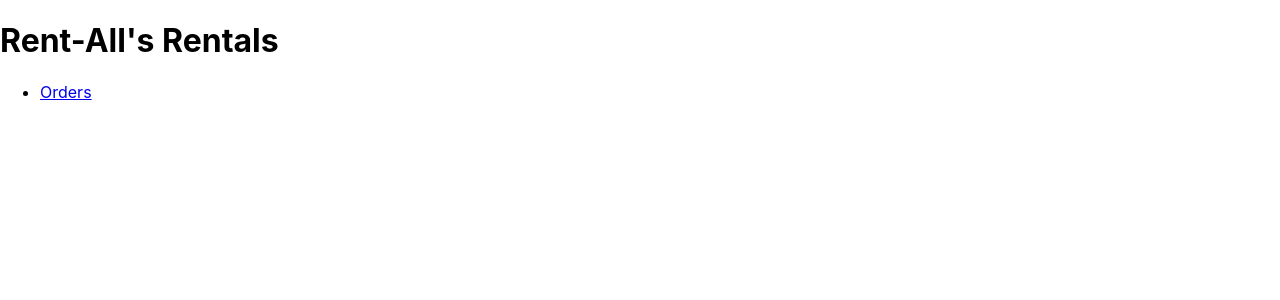
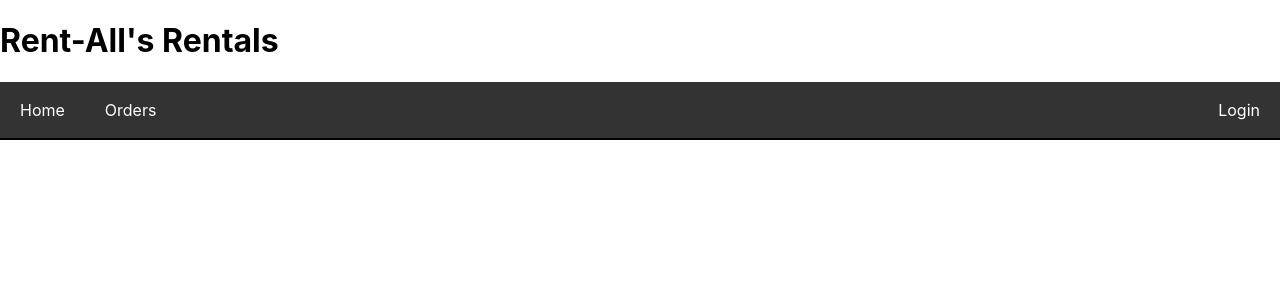
Before and after one commit to 240408-JavaReactAWS/CarRentalProject1, a React (Create React App) app in the folder car-rental-frontend/: page / in a window 1280 px wide. Shown: the top 300 px of the page. Built offline with nearby package versions, Linux system fonts and the light colour scheme.

Commit message:
Added Nav bar

```diff
--- a/car-rental-frontend/src/App.tsx
+++ b/car-rental-frontend/src/App.tsx
@@ -3,6 +3,7 @@ import logo from './logo.svg';
 import './App.css';
 import {BrowserRouter, Route, Routes} from 'react-router-dom'
 import OrderPage from './components/orders/OrderPage';
+import Nav from './components/nav/Nav';
 
 
 function App() {
@@ -13,13 +14,7 @@ function App() {
       </header>
       <BrowserRouter>
         {/* Replace with Nav Component */}
-        <nav>
-          <ul>
-            <li>
-              <a href="/orders">Orders</a>
-            </li>
-          </ul>
-        </nav>
+        <Nav />
         <Routes>
           {/* <Route path="/" element={<Home />} /> */}
           {/* <Route path="/vehicles" element={<VehiclePage />} /> */}
--- /dev/null
+++ b/car-rental-frontend/src/components/nav/Nav.css
@@ -0,0 +1,33 @@
+nav{
+    /* background-color: blueviolet; */
+
+    border-bottom: 2px solid black;
+}
+
+nav ul{
+    list-style-type: none;
+    margin: 0;
+    padding: 0;
+    overflow: hidden;
+    background-color: #333;
+}
+
+nav ul li{
+    float: left;
+}
+
+nav ul li:last-child{
+    float: right;
+}
+
+nav ul li a {
+    display: block;
+    color: white;
+    text-align: center;
+    padding: 18px 20px;
+    text-decoration: none;
+}
+
+nav ul li a:hover {
+    background-color: #111;
+}
--- /dev/null
+++ b/car-rental-frontend/src/components/nav/Nav.tsx
@@ -0,0 +1,23 @@
+import React from 'react'
+import{ Link } from 'react-router-dom'
+import './Nav.css'
+
+function Nav() {
+  return (
+    <nav>
+        <ul>
+            <li>
+                <Link to="/">Home</Link>
+            </li>
+            <li>
+                <Link to="/orders">Orders</Link>
+            </li>
+            <li>
+                <Link to="/login">Login</Link>
+            </li>
+        </ul>
+    </nav>
+  )
+}
+
+export default Nav
```
